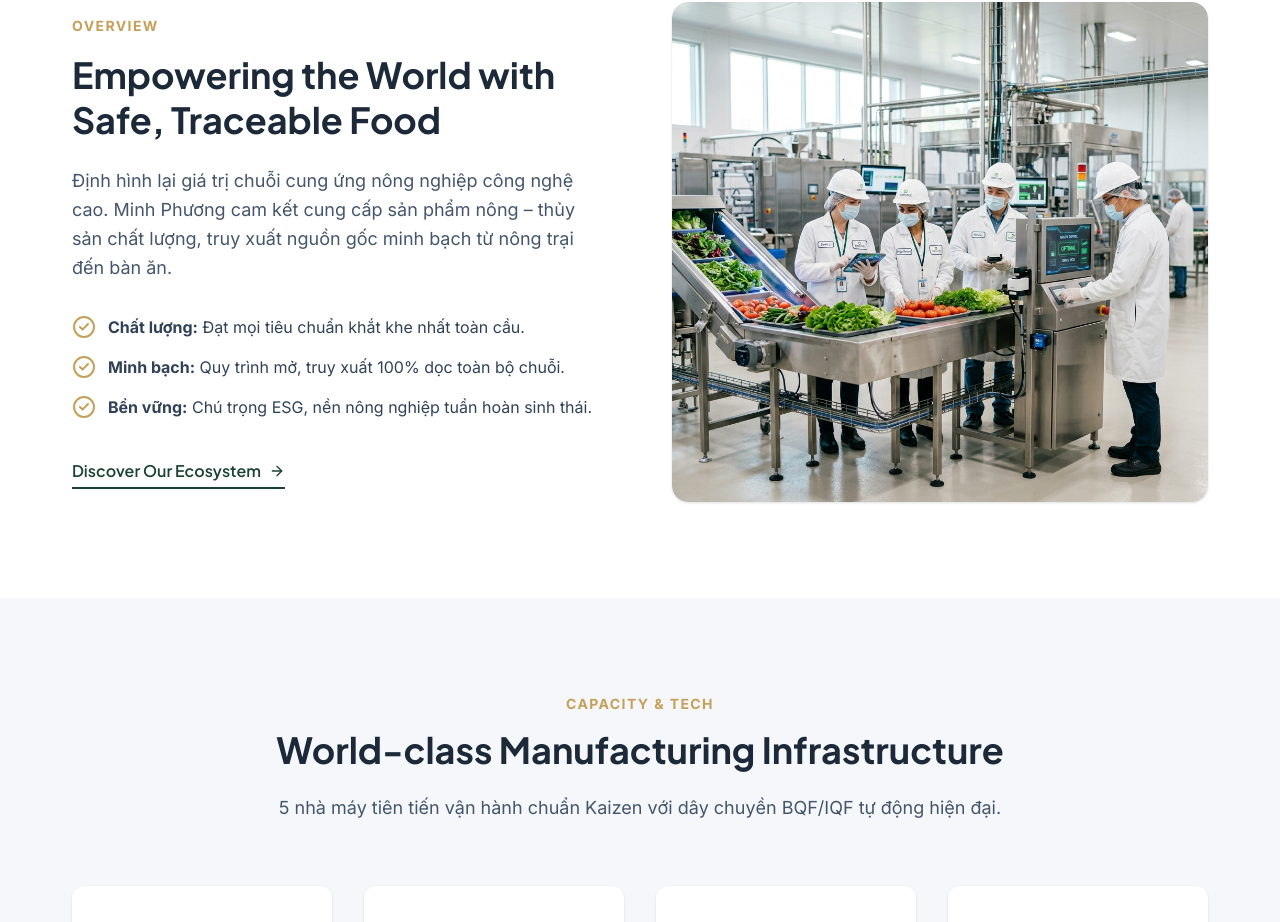
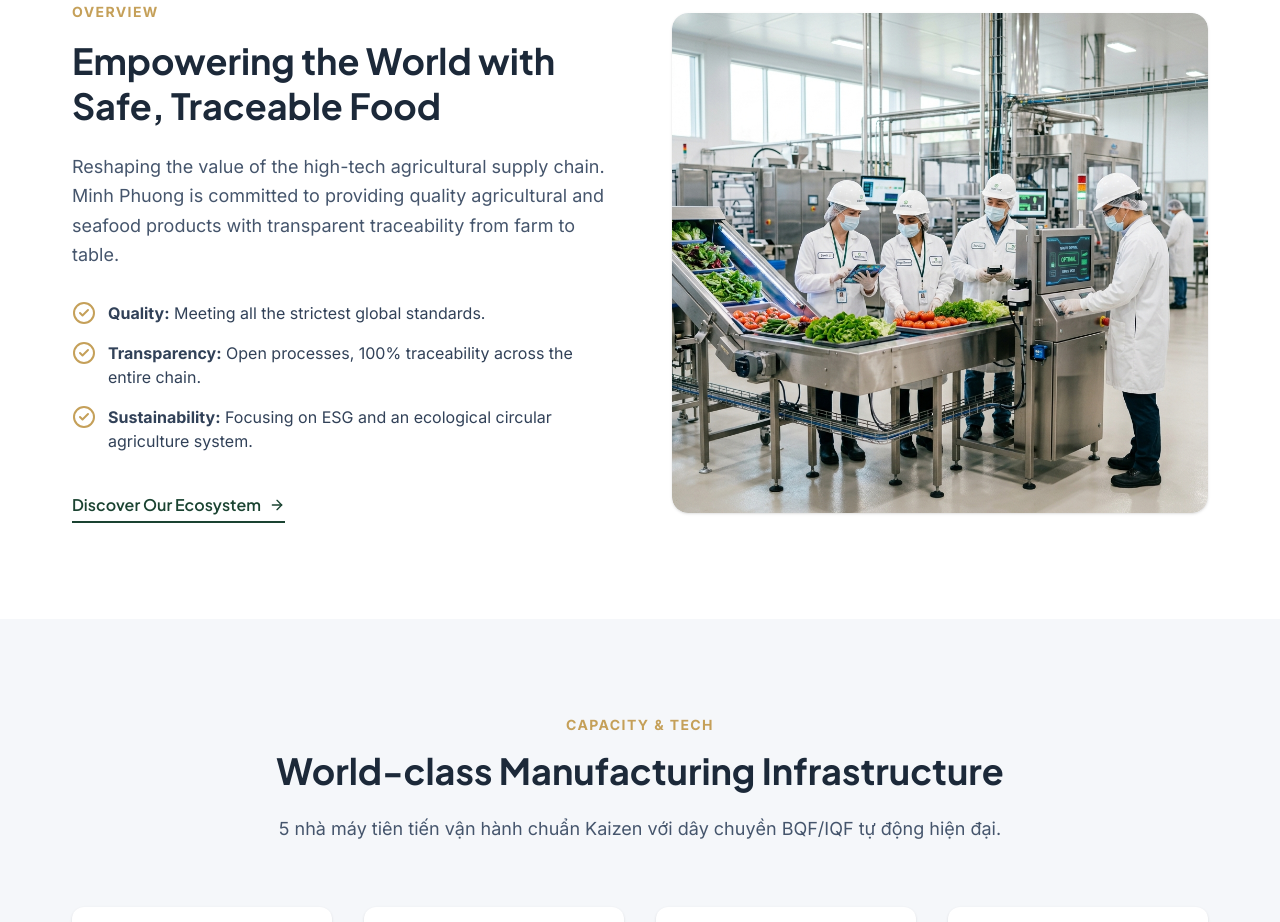
Before and after one commit to LeNam7/minhphuongpage, a Next.js app: page /en in a window 1280 px wide. Shown: the part 1323-2245 px from the top of the page. Built offline with nearby package versions, Linux system fonts and the light colour scheme.

Commit message:
Fix i18n for About section

```diff
--- a/messages/en.json
+++ b/messages/en.json
@@ -14,6 +14,18 @@
     "esg": "ESG & Vision",
     "quote": "Request a Quote"
   },
+  "About": {
+    "subtitle": "Overview",
+    "title": "Empowering the World with Safe, Traceable Food",
+    "desc": "Reshaping the value of the high-tech agricultural supply chain. Minh Phuong is committed to providing quality agricultural and seafood products with transparent traceability from farm to table.",
+    "quality_title": "Quality:",
+    "quality_desc": "Meeting all the strictest global standards.",
+    "transparency_title": "Transparency:",
+    "transparency_desc": "Open processes, 100% traceability across the entire chain.",
+    "sustainability_title": "Sustainability:",
+    "sustainability_desc": "Focusing on ESG and an ecological circular agriculture system.",
+    "cta": "Discover Our Ecosystem"
+  },
   "Stats": {
     "title": "Scale & Capacity at a Glance",
     "desc": "A solid foundation to meet all global supply chain demands.",
--- a/messages/vi.json
+++ b/messages/vi.json
@@ -14,6 +14,18 @@
     "esg": "Phát Triển Bền Vững",
     "quote": "Nhận Báo Giá"
   },
+  "About": {
+    "subtitle": "Overview",
+    "title": "Mang Thực Phẩm An Toàn, Minh Bạch Đến Toàn Thế Giới",
+    "desc": "Định hình lại giá trị chuỗi cung ứng nông nghiệp công nghệ cao. Minh Phương cam kết cung cấp sản phẩm nông – thủy sản chất lượng, truy xuất nguồn gốc minh bạch từ nông trại đến bàn ăn.",
+    "quality_title": "Chất lượng:",
+    "quality_desc": "Đạt mọi tiêu chuẩn khắt khe nhất toàn cầu.",
+    "transparency_title": "Minh bạch:",
+    "transparency_desc": "Quy trình mở, truy xuất 100% dọc toàn bộ chuỗi.",
+    "sustainability_title": "Bền vững:",
+    "sustainability_desc": "Chú trọng ESG, nền nông nghiệp tuần hoàn sinh thái.",
+    "cta": "Khám Phá Hệ Sinh Thái"
+  },
   "Stats": {
     "title": "Quy Mô & Năng Lực",
     "desc": "Nền tảng vững chắc đáp ứng mọi nhu cầu của chuỗi cung ứng toàn cầu.",
--- a/src/app/[locale]/page.tsx
+++ b/src/app/[locale]/page.tsx
@@ -6,6 +6,7 @@ import { useTranslations } from "next-intl";
 
 export default function Home() {
   const t = useTranslations("Stats");
+  const tAbout = useTranslations("About");
 
   return (
     <main className="w-full flex flex-col min-h-screen">
@@ -31,31 +32,31 @@ export default function Home() {
         <div className="max-w-[1200px] mx-auto px-6 lg:px-8">
           <div className="grid lg:grid-cols-2 gap-16 items-center">
             <div>
-              <span className="block text-gold font-bold tracking-widest text-sm mb-4 uppercase">Overview</span>
+              <span className="block text-gold font-bold tracking-widest text-sm mb-4 uppercase">{tAbout("subtitle")}</span>
               <h2 className="text-3xl md:text-4xl font-heading font-bold text-navy mb-6 leading-tight">
-                Empowering the World with Safe, Traceable Food
+                {tAbout("title")}
               </h2>
               <p className="text-lg text-slate-600 mb-8 leading-relaxed">
-                Định hình lại giá trị chuỗi cung ứng nông nghiệp công nghệ cao. Minh Phương cam kết cung cấp sản phẩm nông – thủy sản chất lượng, truy xuất nguồn gốc minh bạch từ nông trại đến bàn ăn.
+                {tAbout("desc")}
               </p>
 
               <ul className="space-y-4 mb-10">
                 <li className="flex items-start">
                   <CheckCircle2 className="text-gold mr-3 shrink-0" />
-                  <span className="text-slate-700"><strong>Chất lượng:</strong> Đạt mọi tiêu chuẩn khắt khe nhất toàn cầu.</span>
+                  <span className="text-slate-700"><strong>{tAbout("quality_title")}</strong> {tAbout("quality_desc")}</span>
                 </li>
                 <li className="flex items-start">
                   <CheckCircle2 className="text-gold mr-3 shrink-0" />
-                  <span className="text-slate-700"><strong>Minh bạch:</strong> Quy trình mở, truy xuất 100% dọc toàn bộ chuỗi.</span>
+                  <span className="text-slate-700"><strong>{tAbout("transparency_title")}</strong> {tAbout("transparency_desc")}</span>
                 </li>
                 <li className="flex items-start">
                   <CheckCircle2 className="text-gold mr-3 shrink-0" />
-                  <span className="text-slate-700"><strong>Bền vững:</strong> Chú trọng ESG, nền nông nghiệp tuần hoàn sinh thái.</span>
+                  <span className="text-slate-700"><strong>{tAbout("sustainability_title")}</strong> {tAbout("sustainability_desc")}</span>
                 </li>
               </ul>
 
               <a href="#facilities" className="inline-flex items-center font-heading font-semibold text-forest border-b-2 border-forest pb-1 hover:text-gold hover:border-gold transition-colors">
-                Discover Our Ecosystem <ArrowRight className="ml-2 w-4 h-4" />
+                {tAbout("cta")} <ArrowRight className="ml-2 w-4 h-4" />
               </a>
             </div>
 
```
